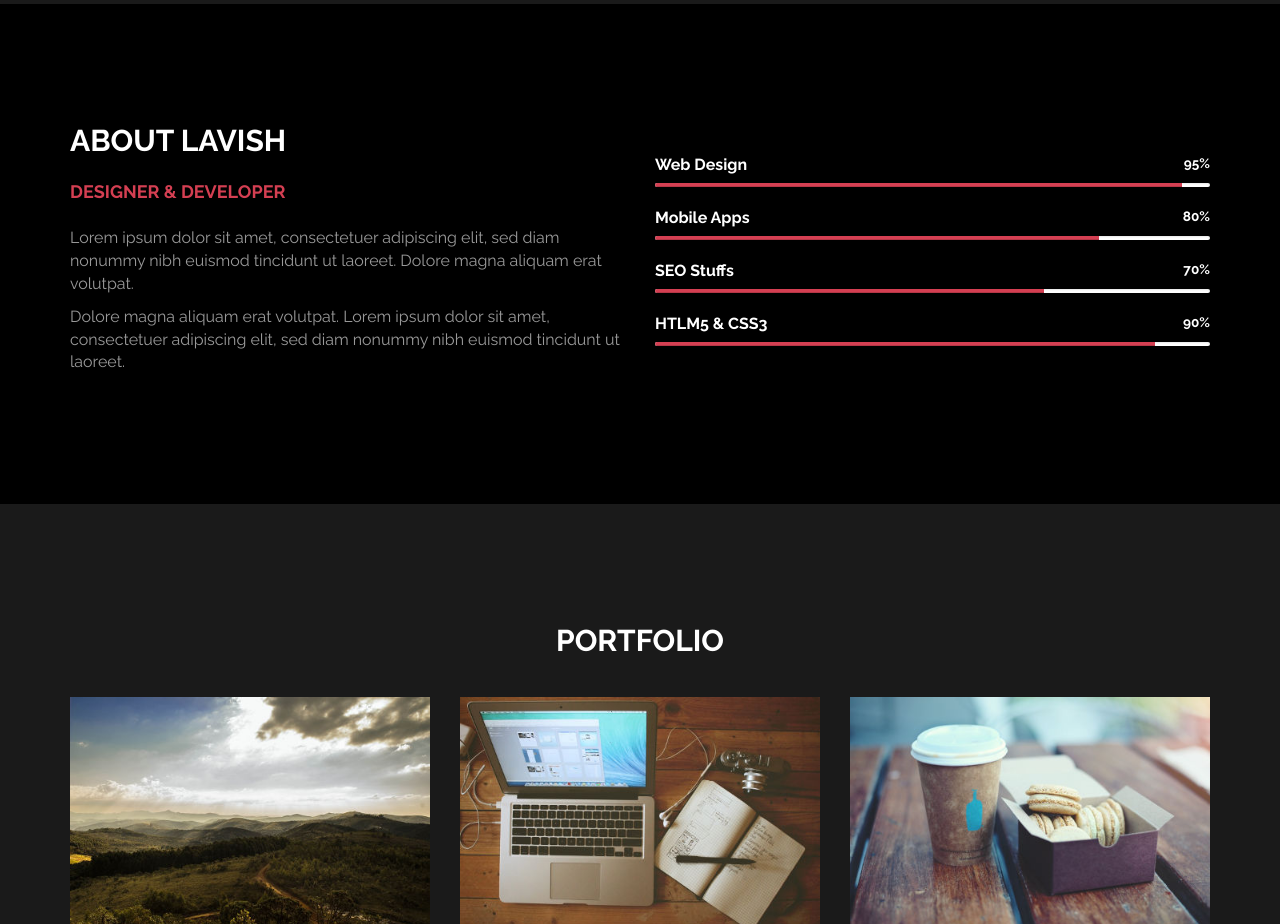
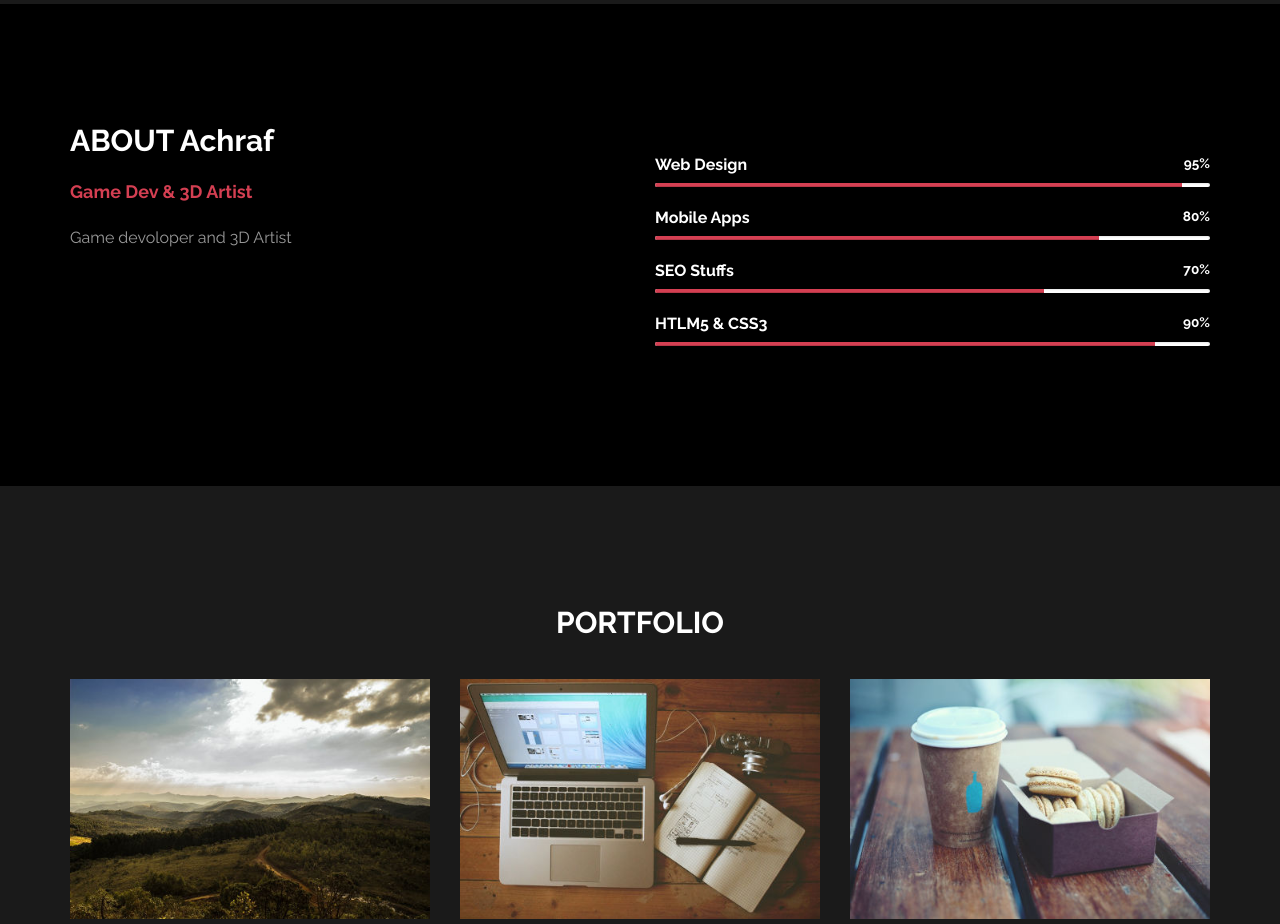
Before and after one commit to Achraf-ghazouani/Achraf-ghazouani.github.io, a plain HTML site: page index.html in a window 1280 px wide. Shown: the part 1100-2024 px from the top of the page. Drawn offline with Linux system fonts and the light colour scheme.

Commit message:
last update

```diff
--- a/index.html
+++ b/index.html
@@ -105,10 +105,10 @@
 			<div class="container">
 				<div class="row">
 					<div class="col-md-6 col-xs-11 wow fadeInLeft" data-wow-delay="0.9s">
-						<h2>ABOUT LAVISH</h2>
-						<h4>DESIGNER &AMP; DEVELOPER</h4>
-						<p>Lorem ipsum dolor sit amet, consectetuer adipiscing elit, sed diam nonummy nibh euismod tincidunt ut laoreet. Dolore magna aliquam erat volutpat.</p>
-						<p>Dolore magna aliquam erat volutpat. Lorem ipsum dolor sit amet, consectetuer adipiscing elit, sed diam nonummy nibh euismod tincidunt ut laoreet.</p>
+						<h2>ABOUT Achraf</h2>
+						<h4>Game Dev &AMP; 3D Artist</h4>
+						<p>Game devoloper and 3D Artist</p>
+						<p></p>
 					</div>
 					<div class="col-md-6 col-xs-11 wow fadeInRight" data-wow-delay="0.9s">
 						<span class="text-top">Web Design <small>95%</small></span>
```
